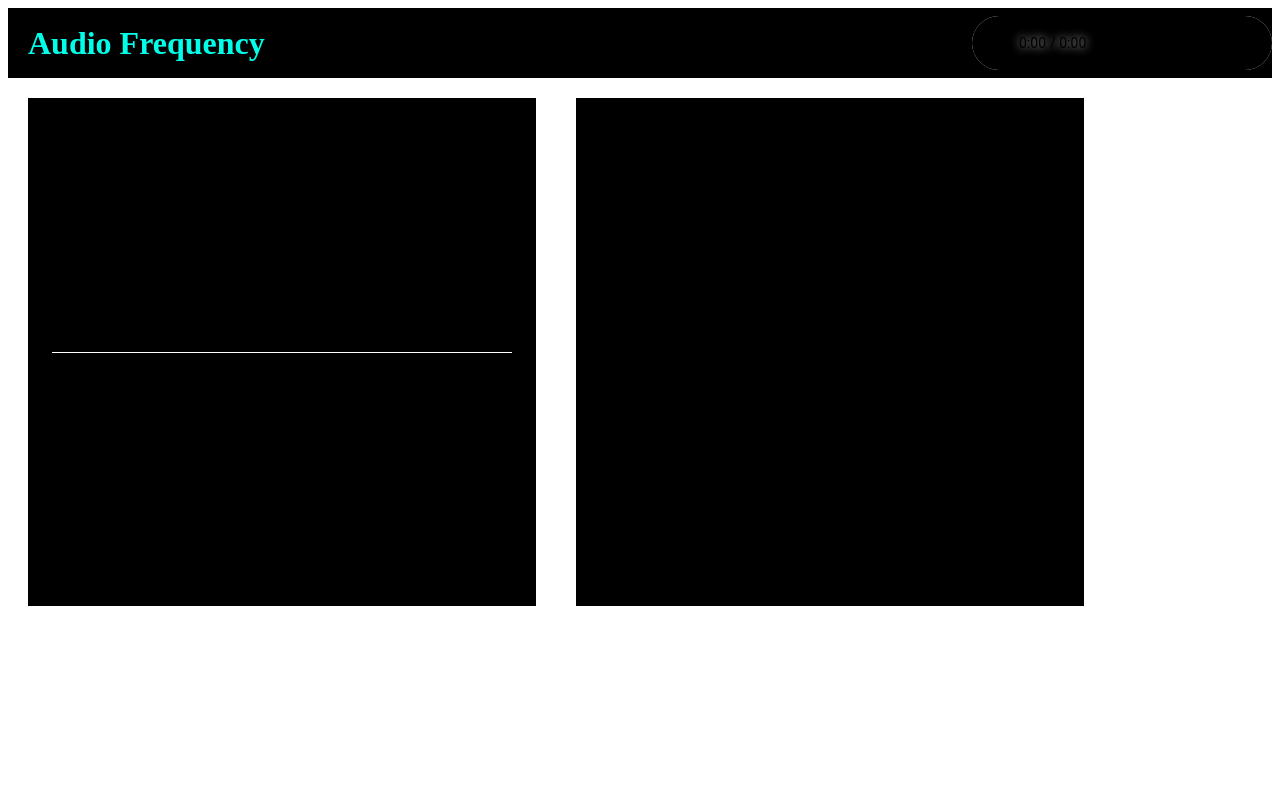
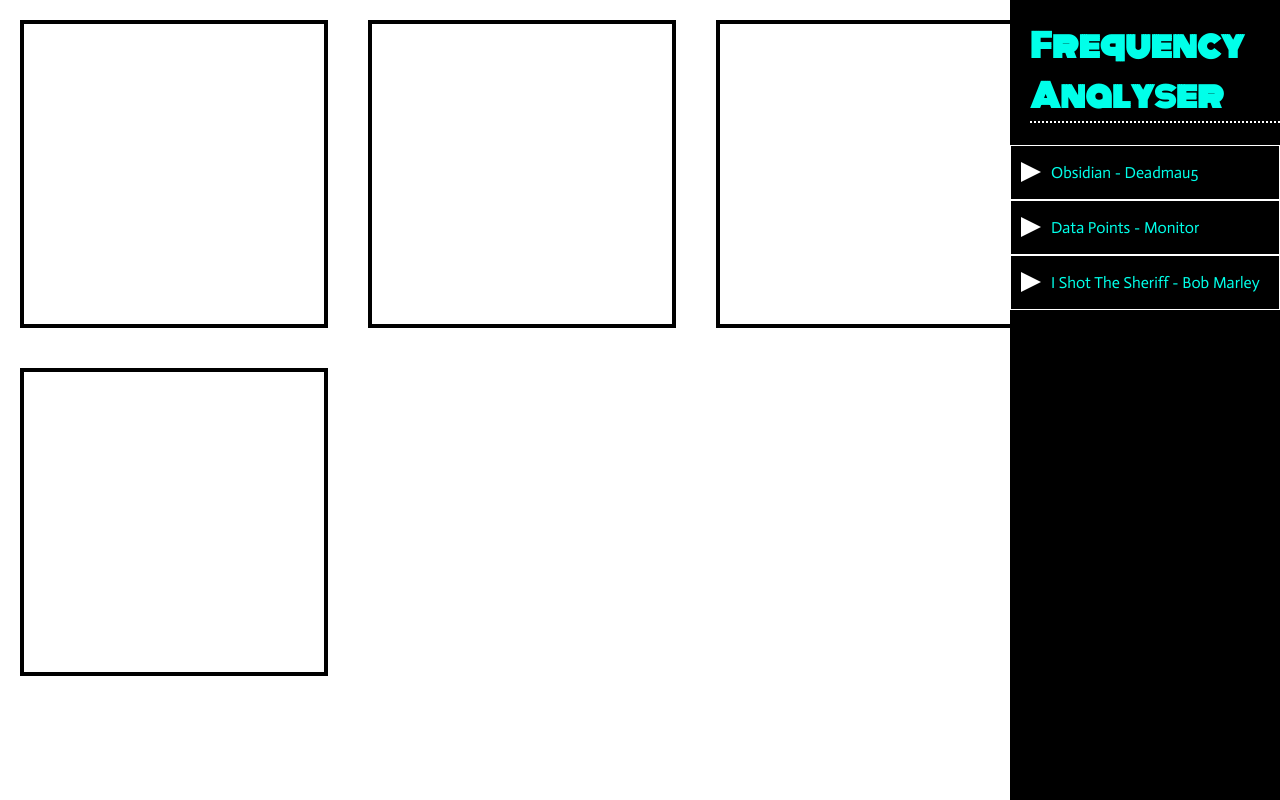
Before and after one commit to alecmcgovern/frequency-analyses, a website: page index.html in a window 1280 px wide. Drawn offline with Linux system fonts and the light colour scheme.

Commit message:
multiple audio instances

```diff
--- a/index.html
+++ b/index.html
@@ -1,21 +1,48 @@
 <!DOCTYPE html>
 <html>
 <head>
-	<title>Audio analyser</title>
+	<title>Audio Frequency Analyser</title>
 	<link rel="stylesheet" type="text/css" href="./style.css">
+
+	<link href="https://fonts.googleapis.com/css?family=Actor|Monoton" rel="stylesheet">
 
 	<script type="text/javascript" src="./scripts.js"></script>
 </head>
 <body>
-	<div class="header">
-		<h1>Audio Frequency</h1>
+	<div class="right-panel">
+		<h1>Frequency Analyser</h1>
+
+		<audio preload class="audio" src="./audio/Obsidian.mp3"></audio>
+		<div class="audio-controls">
+			<div class="play-pause"></div>
+			<div class="song-title">Obsidian - Deadmau5</div>
+		</div>
+
+		<audio preload class="audio" src="./audio/DataPoints.wav"></audio>
+		<div class="audio-controls">
+			<div class="play-pause"></div>
+			<div class="song-title">Data Points - Monitor</div>
+		</div>
+
+		<audio preload class="audio" src="./audio/Sheriff.mp3"></audio>
+		<div class="audio-controls">
+			<div class="play-pause"></div>
+			<div class="song-title">I Shot The Sheriff - Bob Marley</div>
+		</div>
+
 	</div>
 	<div class="page-container">
 		<div class="container">
-			<canvas id="canvas1" width="500" height="500"></canvas>
+			<canvas id="canvas1" width="300" height="300"></canvas>
 		</div>
 		<div class="container">
-			<canvas id="canvas2" width="500" height="500"></canvas>
+			<canvas id="canvas2" width="300" height="300"></canvas>
+		</div>
+		<div class="container">
+			<canvas id="canvas3" width="300" height="300"></canvas>
+		</div>
+		<div class="container">
+			<canvas id="canvas4" width="300" height="300"></canvas>
 		</div>
 	</div>
 </body>
--- a/scripts.js
+++ b/scripts.js
@@ -1,33 +1,86 @@
 window.onload = function() {
 	// alert("welcome");
 	console.log("hello all");
-	let header = document.getElementsByClassName('header')[0];
+	let header = document.getElementsByClassName('right-panel')[0];
 
 	let canvas = document.getElementById('canvas1');
 	let context = canvas.getContext('2d');
 	let canvas2 = document.getElementById('canvas2');
 	let context2 = canvas2.getContext('2d');
+	let canvas3 = document.getElementById('canvas3');
+	let context3 = canvas3.getContext('2d');
+	let canvas4 = document.getElementById('canvas4');
+	let context4 = canvas4.getContext('2d');
 
 	let AudioContext = window.AudioContext || window.webkitAudioContext || false;
 
-	let audio = new Audio();
-	audio.src = "./Audio/Memorand.wav";
-	audio.controls = true;
-	audio.autoplay = false;
-	// audio.muted = true;
-	audio.id = 'audio1';
-	header.appendChild(audio);
+	if (AudioContext) {
+		let ctx = null;
+		let analyser = null;
+		let audioSrc = null;
+
+		let currentAudio = null;
+		let currentAudioIndex = null;
+
+		let MEDIA_ELEMENT_NODES = new WeakMap();
+
+		setupAudioControls();
 
 
-	if (AudioContext) {
-		let ctx = new AudioContext();
-		let analyser = ctx.createAnalyser();
+		function setupAudioControls() {
+			let audioElements = document.getElementsByClassName("audio");
+			let PlayPauseControls = document.getElementsByClassName("play-pause");
 
-		let audioSrc = ctx.createMediaElementSource(audio);
-		audioSrc.connect(analyser);
-		analyser.connect(ctx.destination);
-		renderFrame();
+			let playPauseArray = [].slice.call(PlayPauseControls);;
 
+			playPauseArray.forEach((control, index) => {
+				control.addEventListener("click", () => {
+					if (!playPauseArray[index].classList.contains("pause")) {
+
+						if (currentAudio) {
+							currentAudio.pause();
+							playPauseArray[currentAudioIndex].classList.remove("pause");
+						}
+						playPauseArray[index].classList.add("pause");
+						setupAudioContext(audioElements[index]);
+						currentAudio = audioElements[index];
+						currentAudioIndex = index;
+						currentAudio.play();
+					} else {
+						playPauseArray[index].classList.remove("pause");
+						audioElements[index].pause();
+						currentAudio = null;
+					}
+				});
+			});
+		}
+
+		function setupAudioContext(audio) {
+			if (ctx == null) {
+				ctx = new AudioContext();
+			}
+			analyser = ctx.createAnalyser();
+
+			if (MEDIA_ELEMENT_NODES.has(audio)) {
+				audioSrc = MEDIA_ELEMENT_NODES.get(audio);
+			} else {
+				audioSrc = ctx.createMediaElementSource(audio);
+				MEDIA_ELEMENT_NODES.set(audio, audioSrc);
+			}
+
+			// audioSrc = ctx.createMediaElementSource(audio);
+			audioSrc.connect(analyser);
+			analyser.connect(ctx.destination);
+			renderFrame();
+		}
+
+
+		function paintBackground(context, color) {
+			context.beginPath();
+			context.rect(0, 0, canvas2.width, canvas2.height);
+			context.fillStyle = color;
+			context.fill();
+		}
 
 		function renderFrame() {
 			requestAnimationFrame(renderFrame);
@@ -35,17 +88,15 @@ window.onload = function() {
 			let frequencyData = new Uint8Array(analyser.frequencyBinCount);
 			analyser.getByteFrequencyData(frequencyData);
 
+
+
+
+
 			// CANVAS 1 //
-			const num_bars = 100;
+			const num_bars = 50;
 			let bin_size = Math.floor(frequencyData.length / num_bars);
 
-
-			context.clearRect(0, 0, canvas.width, canvas.height);
-			context.beginPath();
-			context.rect(0, 0, canvas2.width, canvas2.height);
-			context.fillStyle = "black";
-			context.fill();
-
+			paintBackground(context, "black");
 			context.fillStyle = "white";
 			context.fillRect(20, canvas.height/2, canvas.width - 40, 1);
 
@@ -60,41 +111,38 @@ window.onload = function() {
 				let bar_width = (canvas.width - 40) / num_bars;
 				let scaled_average = (average / 256) * canvas.height/2;
 				context.fillStyle = "#"+((1<<24)*Math.random()|0).toString(16);
-				context.fillRect(i * bar_width + 20, canvas.height/2 + scaled_average/2, bar_width - 2, -scaled_average);
+
+				const x = i * bar_width + 20;
+				const y = canvas.height/2 + scaled_average/2;
+
+				context.fillRect(x, y, bar_width - 2, -scaled_average);
 			}
 
 
 
 			// CANVAS 2 //
 			const num_bars2 = 15;
-
 			let bin_size2 = Math.floor(frequencyData.length / num_bars2);
 
-			context2.clearRect(0, 0, canvas2.width, canvas2.height);
-
-			context2.beginPath();
-			context2.rect(0, 0, canvas2.width, canvas2.height);
-			context2.fillStyle = "black";
-			context2.fill();
-
+			paintBackground(context2, "black");
 
 			for (var i = 0; i < num_bars2; i++) {
-			// for (var i = 0; i < 1; i++) {
 				let sum = 0;
 				for (var j = 0; j < bin_size2; j++) {
-					sum += frequencyData[(i * bin_size2) + j];
+					sum += frequencyData[i + j];
 				}
 
 				let average = sum / bin_size2;
-				let bar_width = (canvas2.width - 140) / (num_bars2 * 2);
-				let scaled_average = (average / 256) * canvas2.height/8;
+				let bar_width = (canvas2.width - 140) / (num_bars2 * 3);
+				let scaled_average = (average / 256) * canvas2.height/6;
 
 
 				context2.beginPath();
 				let startAngle = 0; // Starting point on circle
         		let endAngle = Math.PI + (Math.PI * j) / 2; // End point on circle
-        		let radius = canvas2.width/2 - 40 + scaled_average > 0 ? canvas2.width/2 - i*bar_width - 40 + scaled_average : 0;
+        		let radius = canvas2.width/2 - i*bar_width - 100 + scaled_average > 0 ? canvas2.width/2 - i*bar_width - 100 + scaled_average : 0;
 				context2.arc(canvas2.width/2, canvas2.height/2, radius, startAngle, endAngle, false);
+
 				if (scaled_average > 0) {
 					context2.lineWidth = num_bars2 - i > 1 ? num_bars2 - i : 1;
 					context2.strokeStyle = "#"+((1<<24)*Math.random()|0).toString(16);
@@ -102,13 +150,66 @@ window.onload = function() {
 				} else {
 					context2.lineWidth = 0;
 				}
-				// context2.strokeStyle = "rgb(0, 255, 233)";
+			}
+
+
+			// CANVAS 3 //
+			bin_size = Math.floor(frequencyData.length / num_bars);
+
+			paintBackground(context3, "black");
+			context3.fillStyle = "white";
+			context3.fillRect(20, canvas.height/2, canvas.width - 40, 1);
+
+			for (var i = 0; i < num_bars; i++) {
+				let sum = 0;
+				for (var j = 0; j < bin_size; j++) {
+					sum += frequencyData[(i * bin_size) + j];
+				}
+
+				let average = sum / bin_size;
+				let bar_width = (canvas.width - 40) / num_bars;
+				let scaled_average = (average / 256) * canvas.height/2;
+				context3.fillStyle = "#"+((1<<24)*Math.random()|0).toString(16);
+
+				const x = i * bar_width + 20;
+				const y = canvas.height/2 - scaled_average/2;
+
+				context3.fillRect(x, y, bar_width - 2, 2);
+			}
+
+
+
+
+			// CANVAS 4 //
+			bin_size = Math.floor(frequencyData.length / num_bars);
+
+			paintBackground(context4, "black");
+			context4.fillStyle = "white";
+			context4.fillRect(20, canvas.height/2, canvas.width - 40, 1);
+
+			for (var i = 0; i < num_bars; i++) {
+				let sum = 0;
+				for (var j = 0; j < bin_size; j++) {
+					sum += frequencyData[(i * bin_size) + j];
+				}
+
+				let average = sum / bin_size;
+				let bar_width = (canvas.width - 40) / num_bars;
+				let scaled_average = (average / 256) * canvas.height/2;
+				context4.fillStyle = "#"+((1<<24)*Math.random()|0).toString(16);
+
+				const x = canvas.width - i * bar_width - 23;
+				const y = canvas.height/2 + scaled_average/2;
+
+				context4.fillRect(x, y, bar_width - 2, -scaled_average);
 			}
 		}
 
 	} else {
 		alert("Sorry, the Web Audio API is not supported by your browser.");
 	}
+
+
 
   //   if (navigator.mediaDevices) {
 		// navigator.mediaDevices.getUserMedia = navigator.mediaDevices.getUserMedia || navigator.mediaDevices.webkitGetUserMedia || navigator.mediaDevices.mozGetUserMedia || navigator.mediaDevices.msGetUserMedia || navigator.mediaDevices.oGetUserMedia;
--- a/style.css
+++ b/style.css
@@ -1,25 +1,36 @@
-.header {
+body {
+	margin: 0;
+	padding: 0;
+}
+
+.right-panel {
+	position: absolute;
+	width: 270px;
+	height: 100%;
+	right: 0;
+
+	display: flex;
+	flex-direction: column;
+
 	background-color: black;
 	color: rgb(0, 255, 233);
-	width: 100%;
-	height: 70px;
-
-	display: flex;
-	justify-content: space-between;
-	align-items: center;
+	font-family: 'Actor', sans-serif;
 }
 
 h1 {
 	margin-left: 20px;
+	border-bottom: 2px dotted white;
+	font-family: 'Monoton', cursive;
 }
 
 .page-container {
 	width: 100%;
 	display: flex;
+	flex-wrap: wrap;
 }
 .container {
-	width: 500px;
-	height: 500px;
+	width: 300px;
+	height: 300px;
 	border: 4px solid black;
 
 	margin: 20px;
@@ -27,15 +38,37 @@ h1 {
 	display: flex;
 }
 
-#audio {
-	-webkit-appearance: none;
-}
 
 #audio1::-webkit-media-controls-panel {
 	background-color: black;
 }
 
-/*#audio1::-webkit-media-controls-play-button {
-	background-color: blue;
-	color: blue;
-}*/
+.audio-controls {
+	width: 100%;
+	height: 55px;
+	border: 1px solid white;
+	box-sizing: border-box;
+	display: flex;
+	align-items: center;
+}
+
+.play-pause {
+	width: 20px;
+	height: 20px;
+
+	border-style: solid;
+	border-width: 10px 0px 10px 20px;
+	border-color: transparent transparent transparent white;
+	box-sizing: border-box;
+
+	margin: 0 10px;
+
+	cursor: pointer;
+	transition: 100ms all ease;
+	will-change: border-width;
+}
+
+.play-pause.pause {
+	border-style: double;
+	border-width: 0 0 0 20px;
+}
```
Also changed, not shown: 2 other files.
